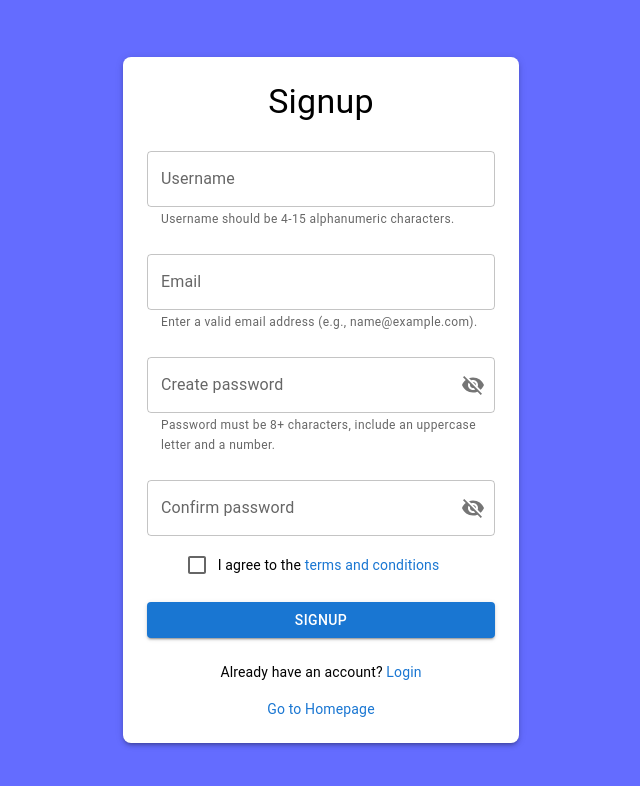
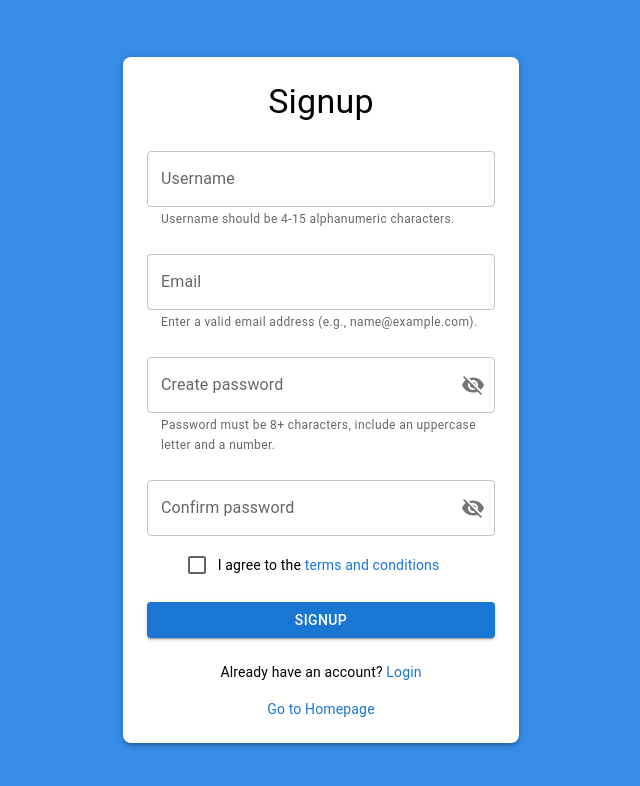
Before and after one commit to SAD-Enjoyers/SAD_Frontend, a React (Vite) app: page /signup in a window 1280 px wide. Shown: the top 786 px of the page, without its empty margins (319-959 px from the left). Built offline with nearby package versions, Linux system fonts and the light colour scheme.

Commit message:
add color background to login form

```diff
--- a/src/features/Auth/Login/Login.jsx
+++ b/src/features/Auth/Login/Login.jsx
@@ -1,4 +1,4 @@
-import * as React from "react";
+import React, { useState, useEffect } from "react";
 // import axios from "axios";
 import { Container, Paper, TextField, Typography, Link, Button } from "@mui/material";
 import Box from "@mui/material/Box";
@@ -18,6 +18,17 @@ const Login = () => {
   const [passwordError, setPasswordError] = React.useState(false);
   const [formError, setFormError] = React.useState("");
   const [loginSuccess, setLoginSuccess] = React.useState(null);
+
+
+    useEffect(() => {
+      // Add the background class when Signup is mounted
+      document.body.classList.add("signup-background");
+
+      // Remove the background class when Signup is unmounted
+      return () => {
+        document.body.classList.remove("signup-background");
+      };
+    }, []);
 
   // هندل کردن نمایش رمز عبور
   const handleClickShowPassword = () => setShowPassword((show) => !show);
--- a/src/index.css
+++ b/src/index.css
@@ -67,7 +67,7 @@ button:focus-visible {
   }
 } */
 .signup-background {
-  background-color: #646cff;
+  background-color: #378ce7;
   min-height: 100vh;
   margin: 0;
 }
```
